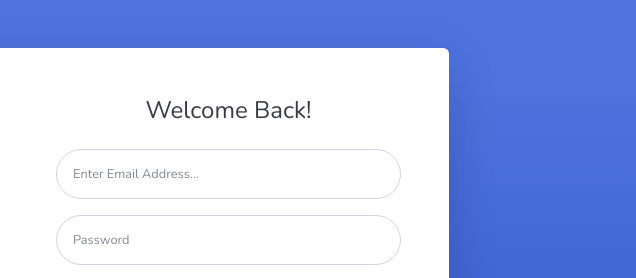
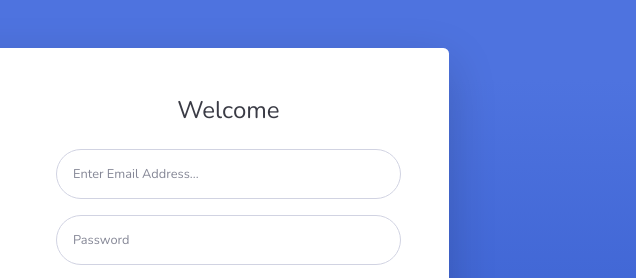
Before and after one commit to owmowm1524/FDA-Dashboard, a website with bundled scripts: page login.html in a window 1280 px wide. Shown: the top 278 px of the page, 644-1280 px from the left. Built offline with nearby package versions, Linux system fonts and the light colour scheme.

Commit message:
Update login.html

```diff
--- a/login.html
+++ b/login.html
@@ -39,7 +39,7 @@
                             <div class="col-lg-6">
                                 <div class="p-5">
                                     <div class="text-center">
-                                        <h1 class="h4 text-gray-900 mb-4">Welcome Back!</h1>
+                                        <h1 class="h4 text-gray-900 mb-4">Welcome</h1>
                                     </div>
                                     <form class="user">
                                         <div class="form-group">
```
